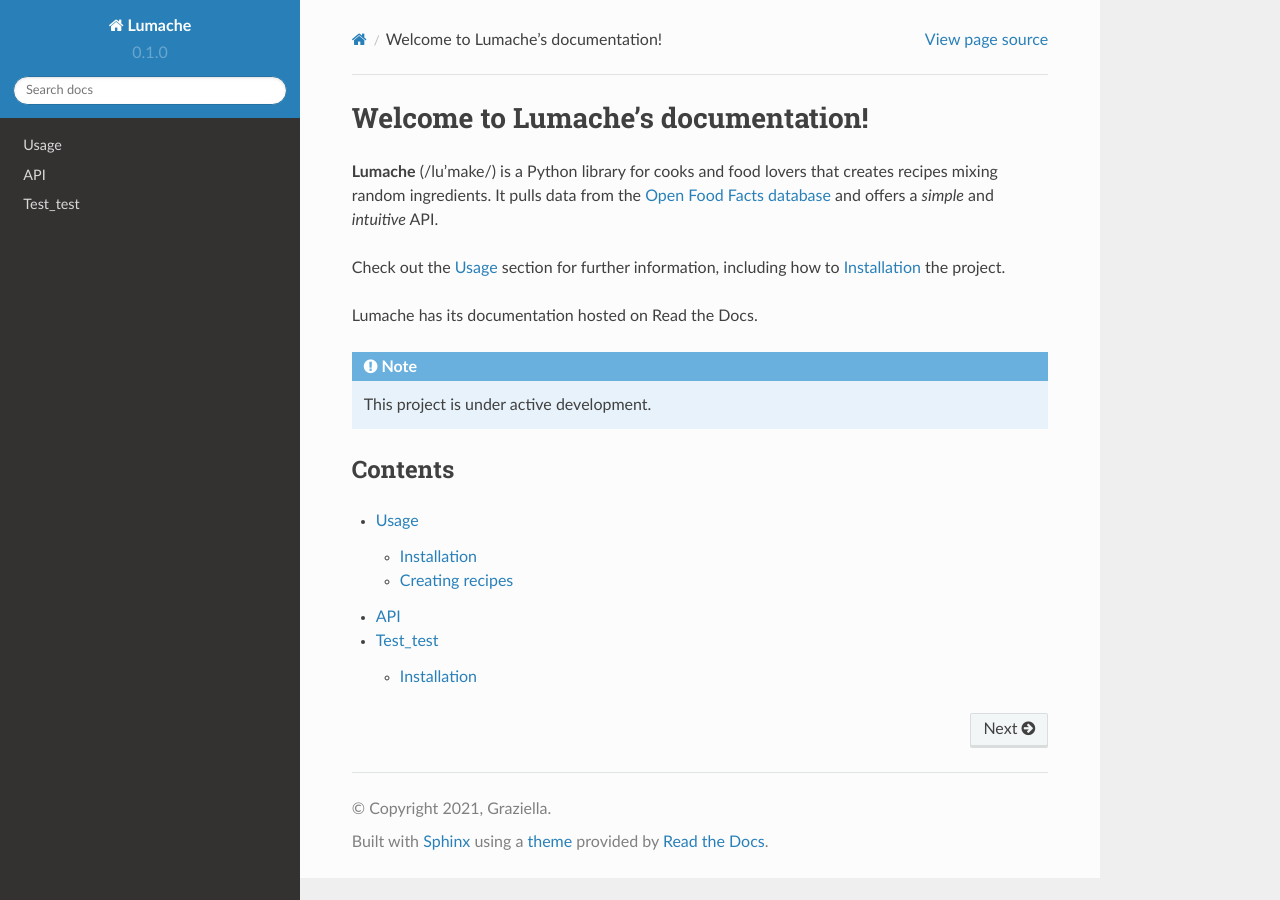
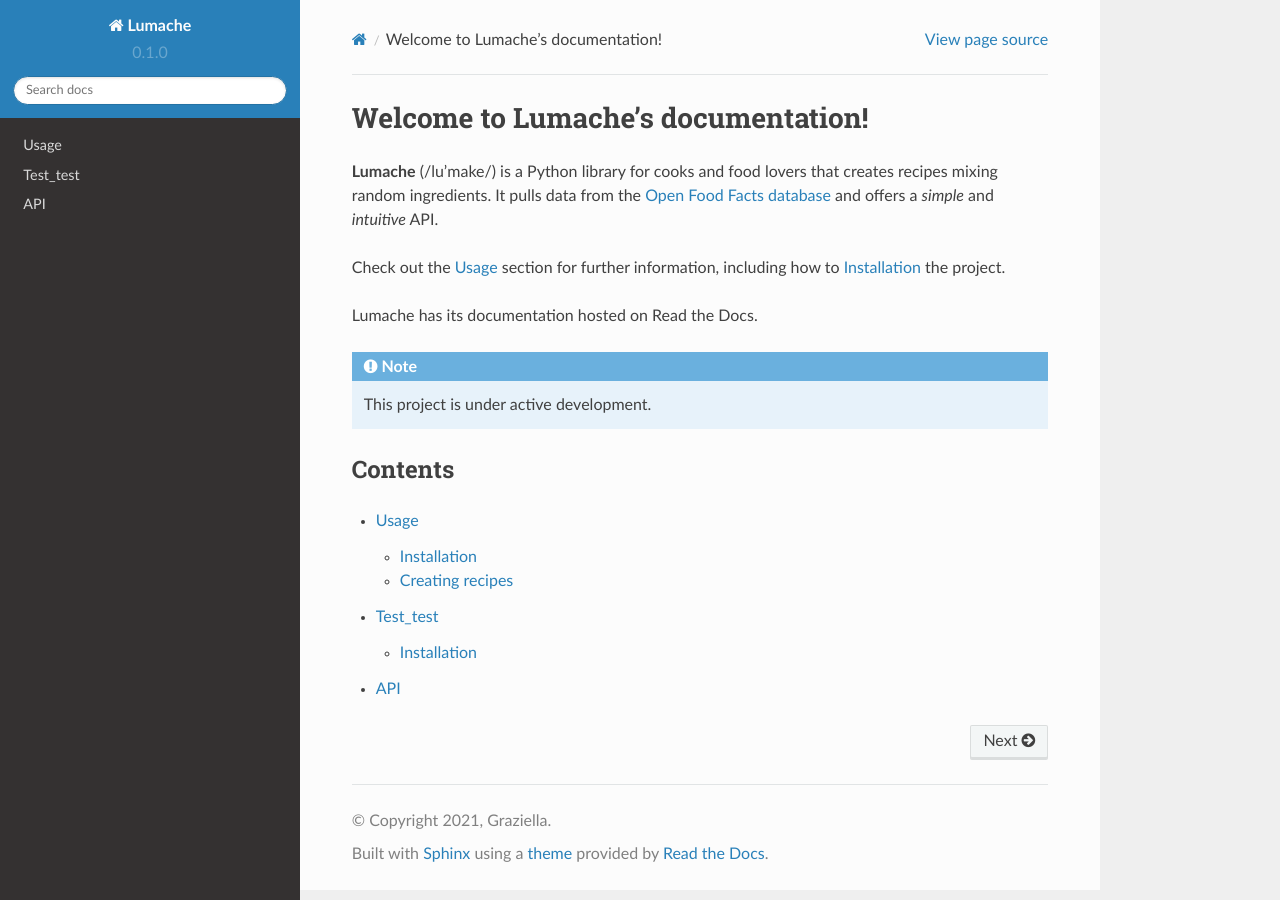
Before and after one commit to BeverlyPeng/nsforest, a Sphinx documentation site: the page built from docs/source/index.rst, in a window 1280 px wide. Built offline with Sphinx 7.4.7 and the Read the Docs theme 2.0.0, drawn with Linux system fonts in a browser that asks for light colours.

```diff
--- a/docs/source/index.rst
+++ b/docs/source/index.rst
@@ -21,5 +21,5 @@ Contents
 .. toctree::
 
    usage
+   test_test
    api
-   test_test
```
